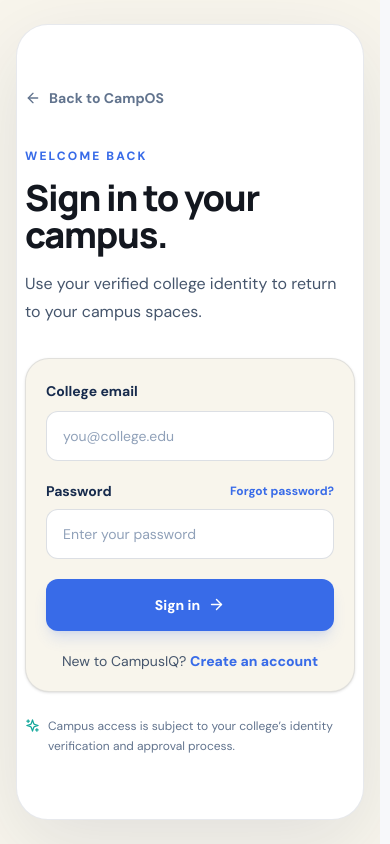
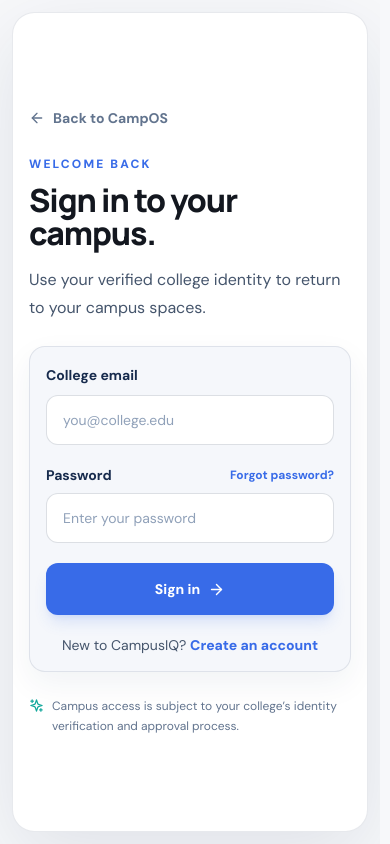
Before and after one commit to animewar3000-dot/Pr_clg_1, a React (Vite) app: page /auth/login in a window 390 px wide. Built offline with nearby package versions, Linux system fonts and the light colour scheme; no server answers.

Commit message:
Polish AuthLayout.tsx for responsive UX

```diff
--- a/src/components/AuthLayout.tsx
+++ b/src/components/AuthLayout.tsx
@@ -15,8 +15,8 @@ export function AuthLayout({ eyebrow, title, description, children }: AuthLayout
   const reducedMotion = useReducedMotion();
 
   return (
-    <main className="min-h-screen bg-[#F8F5EC] px-4 py-6 text-[#13171F] sm:px-8 sm:py-10">
-      <div className="mx-auto grid min-h-[calc(100vh-3rem)] max-w-7xl overflow-hidden rounded-[2rem] border border-[#172B4D]/10 bg-white shadow-[0_24px_80px_rgba(23,43,77,.10)] lg:grid-cols-[.92fr_1.08fr]">
+    <main className="min-h-[100svh] bg-[#F7F8FA] px-3 py-3 text-[#13171F] sm:px-6 sm:py-6 lg:px-8 lg:py-8">
+      <div className="mx-auto grid min-h-[calc(100svh-1.5rem)] max-w-7xl overflow-hidden rounded-[1.4rem] sm:min-h-[calc(100svh-3rem)] sm:rounded-[2rem] border border-[#172B4D]/10 bg-white shadow-[0_24px_80px_rgba(23,43,77,.10)] lg:grid-cols-[.92fr_1.08fr]">
         <section className="relative hidden overflow-hidden bg-[#172B4D] p-10 text-white lg:flex lg:flex-col lg:justify-between xl:p-14">
           <div className="absolute -right-20 top-20 h-64 w-64 rounded-full bg-[#386BE8]/40 blur-3xl" />
           <div className="absolute -bottom-20 -left-20 h-72 w-72 rounded-full bg-[#14A89C]/20 blur-3xl" />
@@ -48,19 +48,19 @@ export function AuthLayout({ eyebrow, title, description, children }: AuthLayout
           <p className="relative z-10 text-xs font-bold tracking-widest text-white/50">SECURE ACCESS / VERIFIED CAMPUS COMMUNITY</p>
         </section>
 
-        <section className="flex items-center justify-center px-2 py-8 sm:px-8 lg:px-12 xl:px-16">
+        <section className="flex min-w-0 items-center justify-center px-4 py-7 sm:px-8 sm:py-10 lg:px-12 xl:px-16">
           <div className="w-full max-w-lg">
-            <Link to="/" className="mb-10 inline-flex items-center gap-2 text-sm font-bold text-slate-500 transition hover:text-[#386BE8]">
+            <Link to="/" className="mb-7 inline-flex items-center gap-2 sm:mb-10 text-sm font-bold text-slate-500 transition hover:text-[#386BE8]">
               <ArrowLeft size={16} aria-hidden="true" /> Back to CampOS
             </Link>
             <p className="text-xs font-black tracking-[.18em] text-[#386BE8]">{eyebrow}</p>
-            <h1 className="mt-4 text-4xl font-black leading-[1.02] tracking-[-.045em] text-[#13171F] sm:text-5xl">{title}</h1>
+            <h1 className="mt-3 text-[2rem] font-black leading-[1.04] tracking-[-.045em] text-[#13171F] sm:mt-4 sm:text-5xl">{title}</h1>
             <p className="mt-4 max-w-lg leading-7 text-slate-600">{description}</p>
             <motion.div
               initial={reducedMotion ? false : { opacity: 0, y: 14 }}
               animate={{ opacity: 1, y: 0 }}
               transition={{ duration: reducedMotion ? 0 : .4, delay: reducedMotion ? 0 : .08 }}
-              className="mt-8 rounded-3xl border border-[#172B4D]/10 bg-[#F8F5EC] p-5 shadow-sm sm:p-7"
+              className="mt-6 rounded-2xl border border-[#172B4D]/10 bg-[#F5F7FB] p-4 shadow-[0_12px_32px_rgba(23,43,77,.06)] sm:mt-8 sm:rounded-3xl sm:p-7"
             >
               {children}
             </motion.div>
```
